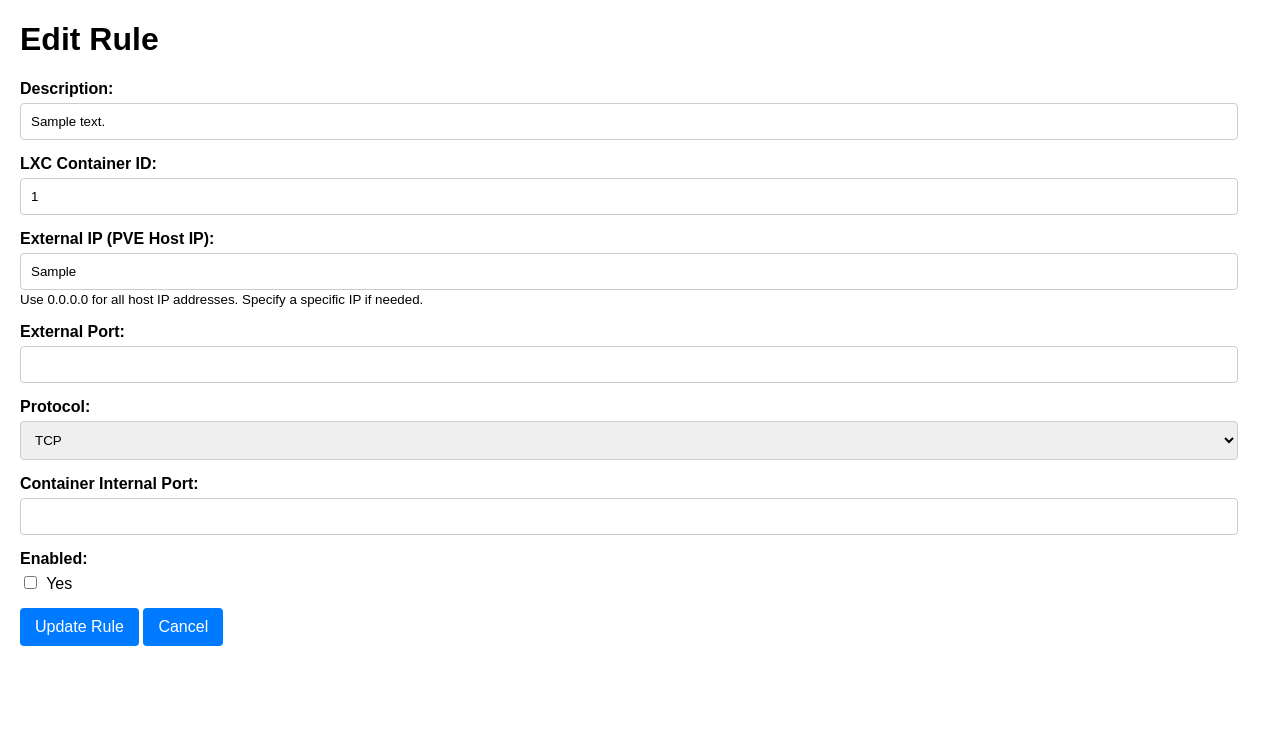
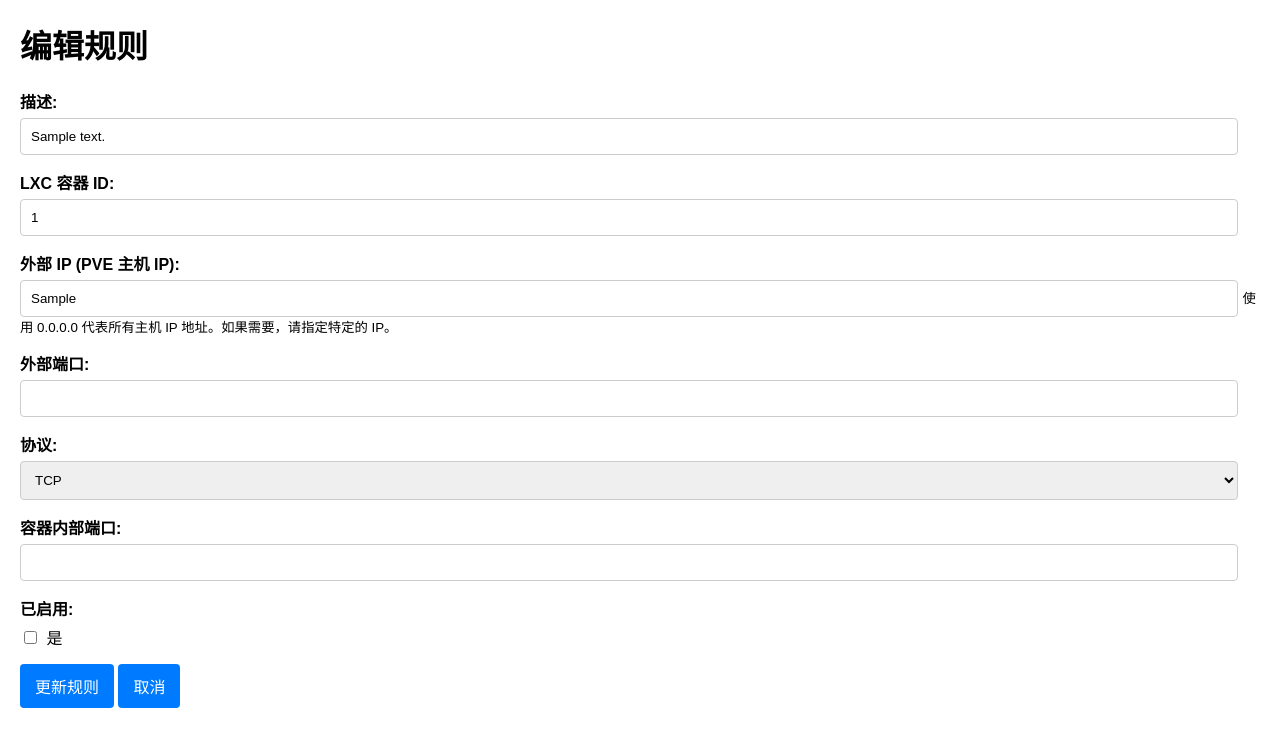
Before and after one commit to xkatld/NAT-WEB, a Flask app: template templates/form.html in a window 1280 px wide. Shown: the top 747 px of the page. Run offline with Flask 3, Linux system fonts and the light colour scheme; the template is opened without the code that fills it: most values are stand-ins (such as "Sample title", 1, 10 or a date in 2020); parts of the project's set-up code (start-up, migrations or seed data) failed here and were passed over.

Commit message:
Update form.html

```diff
--- a/templates/form.html
+++ b/templates/form.html
@@ -1,19 +1,19 @@
 <!DOCTYPE html>
-<html lang="en">
+<html lang="zh-CN">
 <head>
     <meta charset="UTF-8">
     <meta name="viewport" content="width=device-width, initial-scale=1.0">
-    <title>{{ 'Edit Rule' if rule else 'Add New Rule' }} - PVE LXC NAT Manager</title>
+    <title>{{ '编辑规则' if rule else '添加新规则' }} - PVE LXC NAT 管理器</title>
      <style>
         body { font-family: sans-serif; margin: 20px; }
         form div { margin-bottom: 15px; }
         label { display: block; margin-bottom: 5px; font-weight: bold; }
         input[type="text"], input[type="number"], select {
-            width: calc(100% - 22px); /* Adjust width considering padding/border */
+            width: calc(100% - 22px);
             padding: 10px;
             border: 1px solid #ccc;
             border-radius: 4px;
-            box-sizing: border-box; /* Include padding and border in element's total width and height */
+            box-sizing: border-box;
         }
          input[type="checkbox"] {
              margin-right: 5px;
@@ -36,7 +36,7 @@
     </style>
 </head>
 <body>
-    <h1>{{ 'Edit Rule' if rule else 'Add New Rule' }}</h1>
+    <h1>{{ '编辑规则' if rule else '添加新规则' }}</h1>
 
     {% with messages = get_flashed_messages(with_categories=true) %}
         {% if messages %}
@@ -50,24 +50,24 @@
 
     <form method="POST">
         <div>
-            <label for="description">Description:</label>
+            <label for="description">描述:</label>
             <input type="text" id="description" name="description" value="{{ rule.description if rule else '' }}" required>
         </div>
         <div>
-            <label for="lxc_id">LXC Container ID:</label>
+            <label for="lxc_id">LXC 容器 ID:</label>
             <input type="number" id="lxc_id" name="lxc_id" value="{{ rule.lxc_id if rule else '' }}" required min="100">
         </div>
          <div>
-            <label for="external_ip">External IP (PVE Host IP):</label>
-            <input type="text" id="external_ip" name="external_ip" value="{{ rule.external_ip if rule else '0.0.0.0' }}" placeholder="e.g., 192.168.1.10 or 0.0.0.0 for all" required>
-            <small>Use 0.0.0.0 for all host IP addresses. Specify a specific IP if needed.</small>
+            <label for="external_ip">外部 IP (PVE 主机 IP):</label>
+            <input type="text" id="external_ip" name="external_ip" value="{{ rule.external_ip if rule else '0.0.0.0' }}" placeholder="例如：192.168.1.10 或 0.0.0.0 代表所有 IP" required>
+            <small>使用 0.0.0.0 代表所有主机 IP 地址。如果需要，请指定特定的 IP。</small>
         </div>
         <div>
-            <label for="external_port">External Port:</label>
+            <label for="external_port">外部端口:</label>
             <input type="number" id="external_port" name="external_port" value="{{ rule.external_port if rule else '' }}" required min="1" max="65535">
         </div>
         <div>
-            <label for="protocol">Protocol:</label>
+            <label for="protocol">协议:</label>
             <select id="protocol" name="protocol" required>
                 <option value="tcp" {% if rule and rule.protocol == 'tcp' %}selected{% endif %}>TCP</option>
                 <option value="udp" {% if rule and rule.protocol == 'udp' %}selected{% endif %}>UDP</option>
@@ -75,16 +75,16 @@
             </select>
         </div>
         <div>
-            <label for="container_port">Container Internal Port:</label>
+            <label for="container_port">容器内部端口:</label>
             <input type="number" id="container_port" name="container_port" value="{{ rule.container_port if rule else '' }}" required min="1" max="65535">
         </div>
          <div>
-            <label for="enabled">Enabled:</label>
-            <input type="checkbox" id="enabled" name="enabled" value="1" {% if rule is none or rule.enabled %}checked{% endif %}> Yes
+            <label for="enabled">已启用:</label>
+            <input type="checkbox" id="enabled" name="enabled" value="1" {% if rule is none or rule.enabled %}checked{% endif %}> 是
         </div>
         <div>
-            <button type="submit">{{ 'Update Rule' if rule else 'Add Rule' }}</button>
-            <a href="{{ url_for('index') }}"><button type="button">Cancel</button></a>
+            <button type="submit">{{ '更新规则' if rule else '添加规则' }}</button>
+            <a href="{{ url_for('index') }}"><button type="button">取消</button></a>
         </div>
     </form>
 </body>
```
